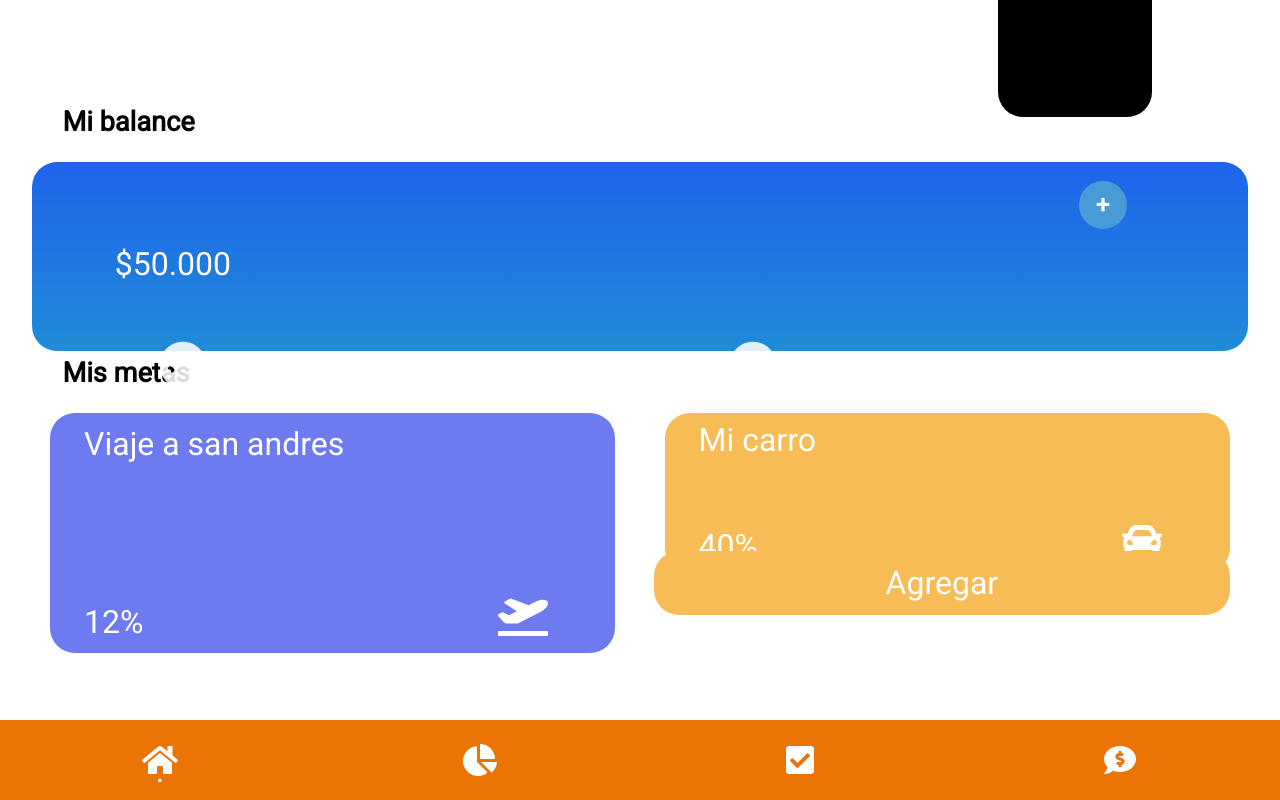
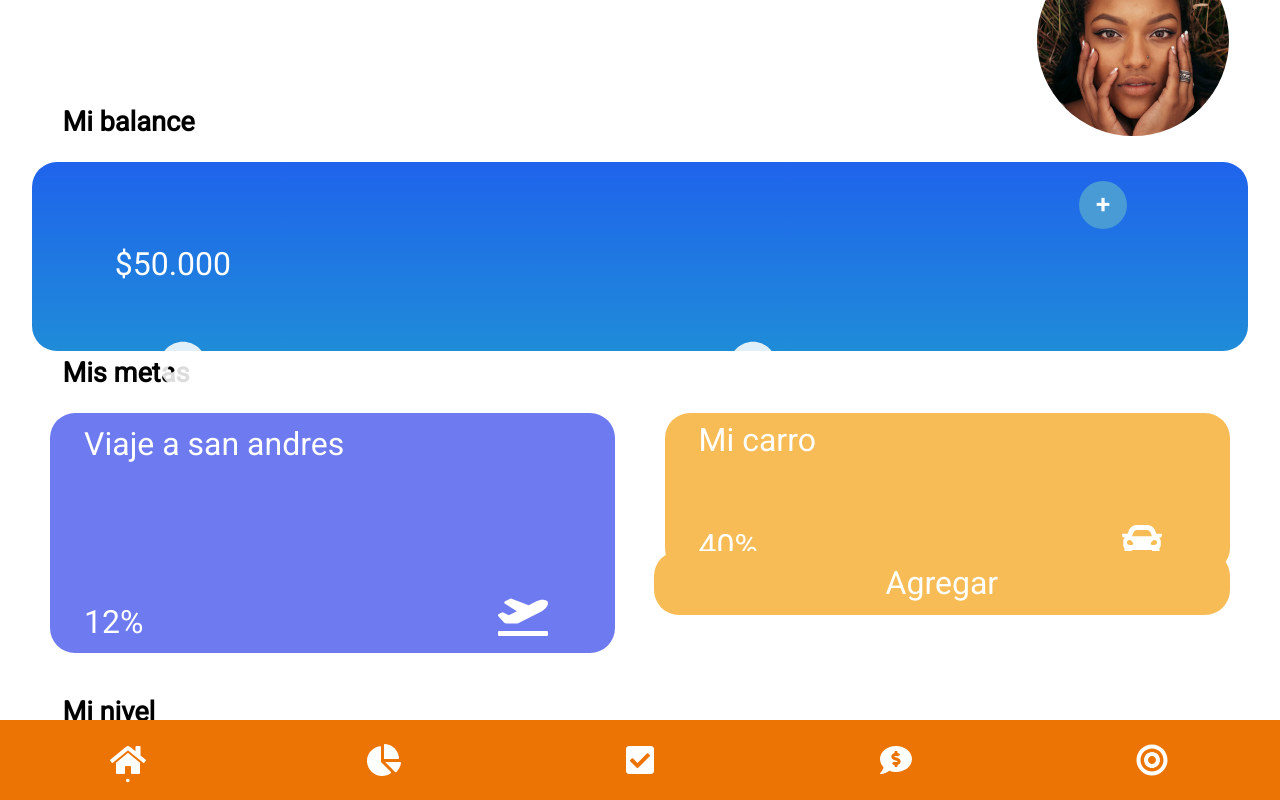
Before and after one commit to carlosdbb14/awesomeFinantialLab, a React (Create React App) app in the folder client/: page / in a window 1280 px wide. Built offline with nearby package versions, Linux system fonts and the light colour scheme.

Commit message:
ready home

```diff
--- a/client/src/App.css
+++ b/client/src/App.css
@@ -5,3 +5,6 @@ html,.root,body {
     margin: 0;
     font-family: 'Roboto', sans-serif;
 }
+.bodycontainer-container{
+    overflow-y: scroll;
+}
--- a/client/src/App.js
+++ b/client/src/App.js
@@ -14,11 +14,11 @@ export default class App extends Component {
       page:0
     }
   }
-  changepage(newpage, parent){
+  changepage(newpage,newlocal, parent){
     parent.setState({
       page:newpage
     })
-    console.log(parent.state)
+    window.location = newlocal;
   }
 
 
@@ -27,7 +27,7 @@ export default class App extends Component {
       <div>
         <Header/>
         <BodyContainer page={this.state.page}/>
-        <Navbar changefunc={this.changepage} parentnav={this}/>
+        <Navbar changefunc={this.changepage} parentnav={this} page={this.state.page}/>
       </div>
     )
   }
--- a/client/src/components/header/Header.css
+++ b/client/src/components/header/Header.css
@@ -5,9 +5,15 @@
     align-items: center;
 }
 .header-profile{
-    width: 12vw;
-    height: 12vw;
-    border-radius: 25px;
+    width: 15vw;
+    height: 15vw;
+    border-radius: 15vw;
     background-color: black;
-    margin-right: 10vw;
+    margin-right: 4vw;
+    overflow: hidden;
 }
+.header-profile img{
+    height: 100%;
+    width: auto;
+    margin-left: -15%;
+}
--- a/client/src/components/header/Header.js
+++ b/client/src/components/header/Header.js
@@ -1,11 +1,14 @@
 import React from 'react'
 import './Header.css'
 
+import profile from '../../img/profile.jpg'
 
 export default function Header() {
     return (
         <div className="header-container">
-            <div className="header-profile"></div>
+            <div className="header-profile">
+                <img src={profile} alt="profile"></img>
+            </div>
         </div>
     )
 }
--- a/client/src/components/home/Home.css
+++ b/client/src/components/home/Home.css
@@ -58,8 +58,6 @@
 .balance-value-text{
     margin-left: 5%;
 }
-
-
 
 
 /* Goals */
@@ -125,3 +123,32 @@
     align-items: center;
     font-size: 2rem;
 }
+
+
+
+/* level */
+.level-container-main{
+    padding: 2%;
+}
+.level-container{
+    display: flex;
+    height: 5vh;
+    align-items: center;
+}
+.level-bar{
+    width: 80%;
+    height: 50%;
+    border: solid black 1px;
+    border-radius: 20px;
+    margin: 5% 0 0 5%;
+    overflow: hidden;
+}
+.level-final{
+    margin-top: 5%;
+    color: #F7BC56;
+}
+.level-bar-color{
+    height: 100%;
+    width: 20%;
+    background-color: #F7BC56;
+}
--- a/client/src/components/home/Home.js
+++ b/client/src/components/home/Home.js
@@ -2,7 +2,7 @@ import React, { Component } from 'react'
 
 import Balance from './widgets/Balance';
 import Goals from './widgets/Goals'
-import Transactions from './widgets/Transactions'
+import Level from './widgets/Level'
 
 
 import './Home.css'
@@ -14,7 +14,7 @@ export default class Home extends Component {
             <div className="home-container">
                 <Balance value="50.000" expenses="40.000" ingress="50.000" />
                 <Goals/>
-                <Transactions/>
+                <Level/>
             </div>
         )
     }
--- /dev/null
+++ b/client/src/components/home/widgets/Level.js
@@ -0,0 +1,22 @@
+import React from 'react'
+
+import { FontAwesomeIcon } from '@fortawesome/react-fontawesome'
+import { faMedal } from '@fortawesome/free-solid-svg-icons'
+
+export default function Level() {
+    return (
+        <div className="level-container-main">
+            <span className="title-home"><b>Mi nivel</b></span>
+            <div className="level-container">
+                <div className="level-bar">
+                    <div className="level-bar-color">
+
+                    </div>
+                </div>
+                <div className="level-final">
+                    <FontAwesomeIcon icon={faMedal} size="3x"/>
+                </div>
+            </div>
+        </div>
+    )
+}
--- a/client/src/components/home/widgets/Transactions.js
+++ /dev/null
@@ -1,9 +0,0 @@
-import React from 'react'
-
-export default function Transactions() {
-    return (
-        <div>
-
-        </div>
-    )
-}
--- a/client/src/components/navbar/Navbar.js
+++ b/client/src/components/navbar/Navbar.js
@@ -5,23 +5,26 @@ import NavbarElement from './NavbarElement'
 export default class Navbar extends Component {
     constructor(props){
         super(props);
+        let routes = ["/","/balance","/goals","/help","/missions"]
+        let ac = routes.indexOf(window.location.pathname)
         this.state = {
-            active:0
+            active:ac
         }
     }
-    changeactive(numicon,parent){
+    changeactive(numicon,newlocal,parent){
         parent.setState({
             active:numicon
         })
-        parent.props.changefunc(numicon,parent.props.parentnav)
+        parent.props.changefunc(numicon,newlocal,parent.props.parentnav)
     }
     render() {
         return (
             <div className="navbar-container">
-                <NavbarElement activeicon={this.state.active} posicon={0} onactive={this.changeactive} parent={this}/>
-                <NavbarElement activeicon={this.state.active} posicon={1} onactive={this.changeactive} parent={this}/>
-                <NavbarElement activeicon={this.state.active} posicon={2} onactive={this.changeactive} parent={this}/>
-                <NavbarElement activeicon={this.state.active} posicon={3} onactive={this.changeactive} parent={this}/>
+                <NavbarElement activeicon={this.state.active} posicon={0} onactive={this.changeactive} parent={this} local="/"/>
+                <NavbarElement activeicon={this.state.active} posicon={1} onactive={this.changeactive} parent={this} local="/balance"/>
+                <NavbarElement activeicon={this.state.active} posicon={2} onactive={this.changeactive} parent={this} local="/goals"/>
+                <NavbarElement activeicon={this.state.active} posicon={3} onactive={this.changeactive} parent={this} local="/help"/>
+                <NavbarElement activeicon={this.state.active} posicon={4} onactive={this.changeactive} parent={this} local="/missions"/>
             </div>
         )
     }
--- a/client/src/components/navbar/NavbarElement.js
+++ b/client/src/components/navbar/NavbarElement.js
@@ -1,16 +1,16 @@
 import React from 'react'
 import { FontAwesomeIcon } from '@fortawesome/react-fontawesome'
-import { faHome,faChartPie,faCheckSquare,faCommentDollar } from '@fortawesome/free-solid-svg-icons'
+import { faHome,faChartPie,faCheckSquare,faCommentDollar,faBullseye } from '@fortawesome/free-solid-svg-icons'
 
 
 export default function NavbarElement(props) {
     let status = "unactive";
-    let icons = [faHome,faChartPie,faCheckSquare,faCommentDollar];
+    let icons = [faHome,faChartPie,faCheckSquare,faCommentDollar,faBullseye];
     if(props.posicon === props.activeicon){
         status="active"
     }
     return (
-        <div className="navbar-element" onClick={() => props.onactive(props.posicon,props.parent)}>
+        <div className="navbar-element" onClick={() => props.onactive(props.posicon,props.local,props.parent)}>
             <FontAwesomeIcon icon={icons[props.posicon]}/>
             <div className={`navbar-element-${status}`}>.</div>
         </div>
```
Also changed, not shown: client/src/img/profile.jpg (added).
